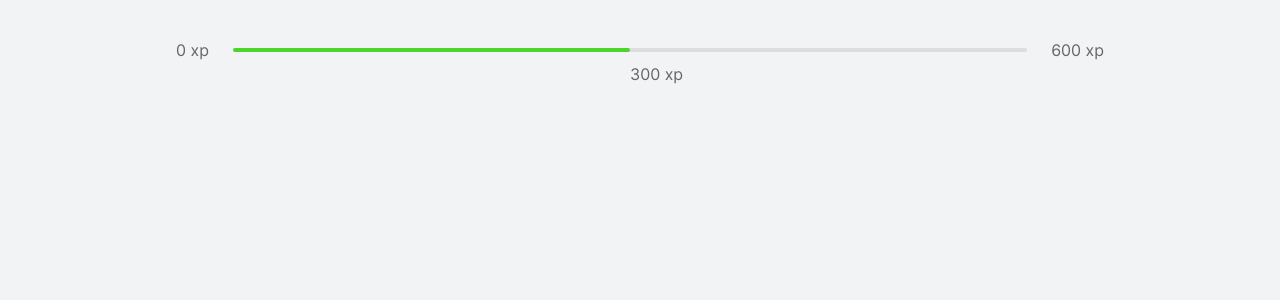
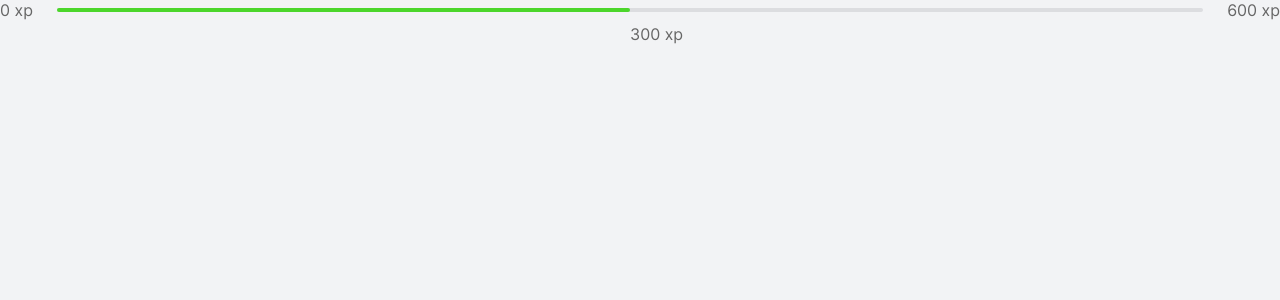
Before and after one commit to edmilson-dk/move.it-nlw4, a Next.js app: page / in a window 1280 px wide. Shown: the top 300 px of the page. Built offline with nearby package versions, Linux system fonts and the light colour scheme.

Commit message:
refactor: removed container styles

```diff
--- a/src/styles/globals.css
+++ b/src/styles/globals.css
@@ -61,13 +61,3 @@ a {
   color: inherit;
   text-decoration: none;
 }
-
-.container {
-  height: 100vh;
-  max-width: 992px;
-  margin: 0 auto;
-  padding: 2.5rem 2rem;
-
-  display: flex;
-  flex-direction: column;
-}
```
